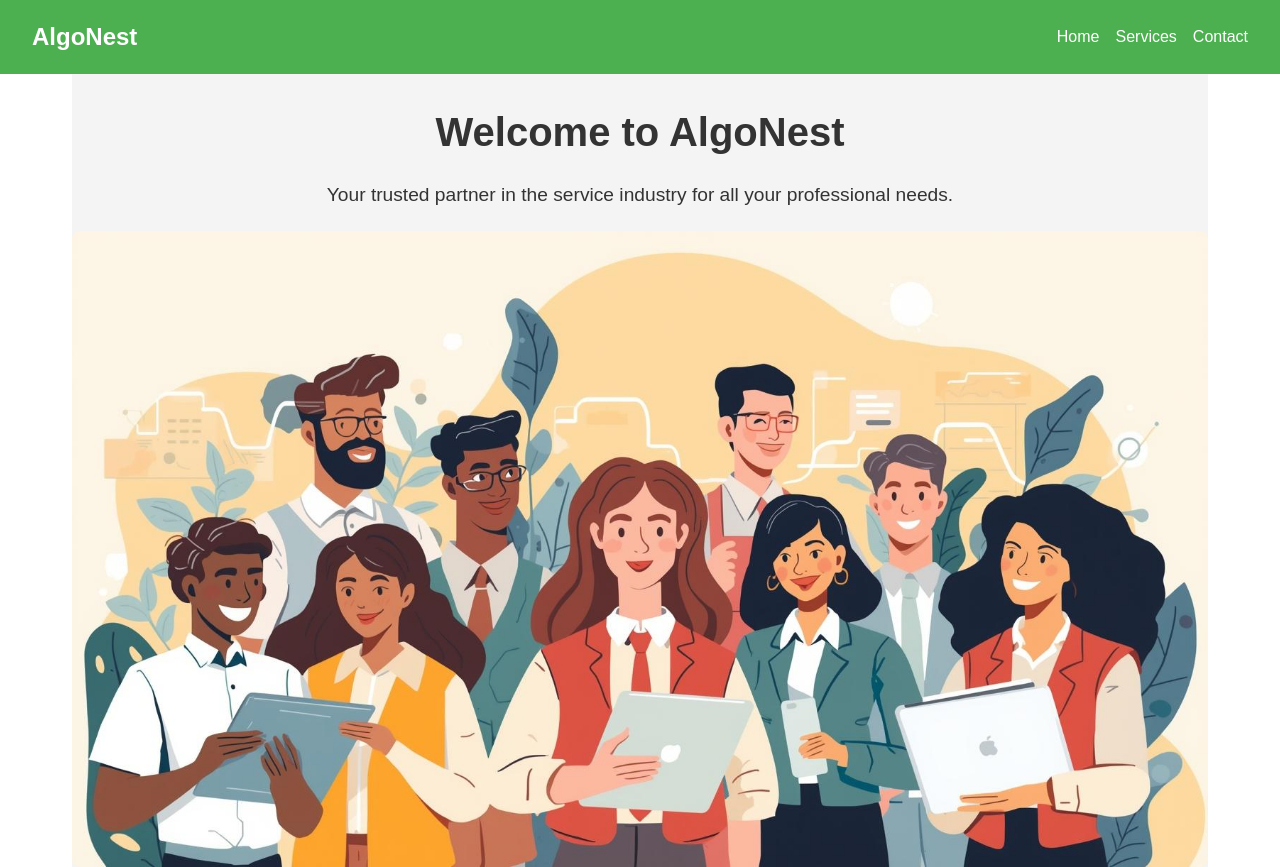
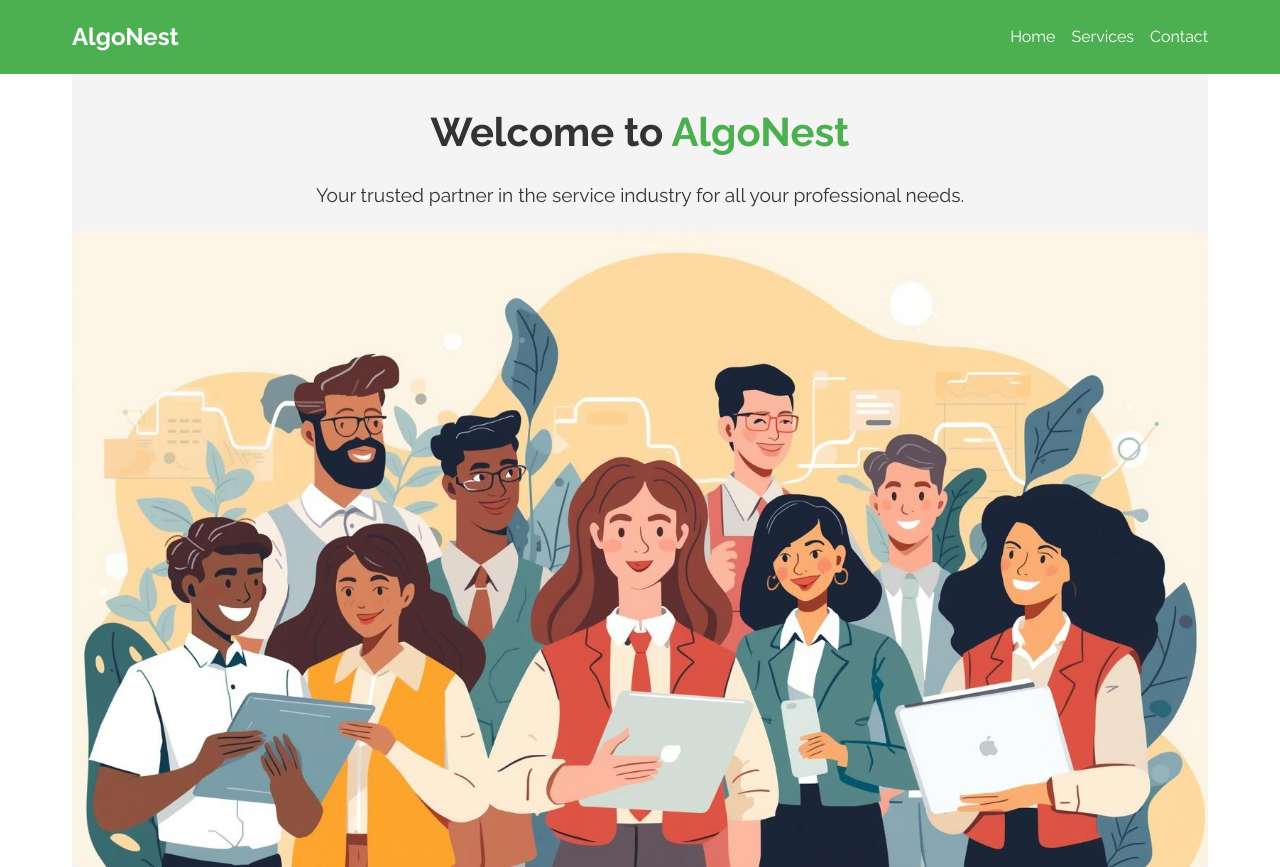
Before and after one commit to algonest-India/service-industry, a plain HTML site: page index.html in a window 1280 px wide. Shown: the top 867 px of the page. Drawn offline with Linux system fonts and the light colour scheme.

Commit message:
Add files via upload

```diff
--- a/CSS/style.css
+++ b/CSS/style.css
@@ -7,7 +7,7 @@
 }
 
 body {
-    font-family: Quicksand, Arial, sans-serif;
+    font-family: Raleway, Arial, sans-serif;
     line-height: 1.6;
     color: #333;
 }
@@ -95,7 +95,9 @@ nav {
     font-size: 1.5rem;
     margin-bottom: 1rem;
 }
-
+.hero span{
+    color: #4CAF50;
+}
 .hero p {
     font-size: 0.9rem;
     margin-bottom: 1.25rem;
@@ -221,7 +223,7 @@ footer {
 
     /* Desktop: header nav constrained to desktop container width */
     .container header nav {
-        max-width: 1400px;
+        max-width: 1200px;
         padding: 0 2rem;
     }
 
```
